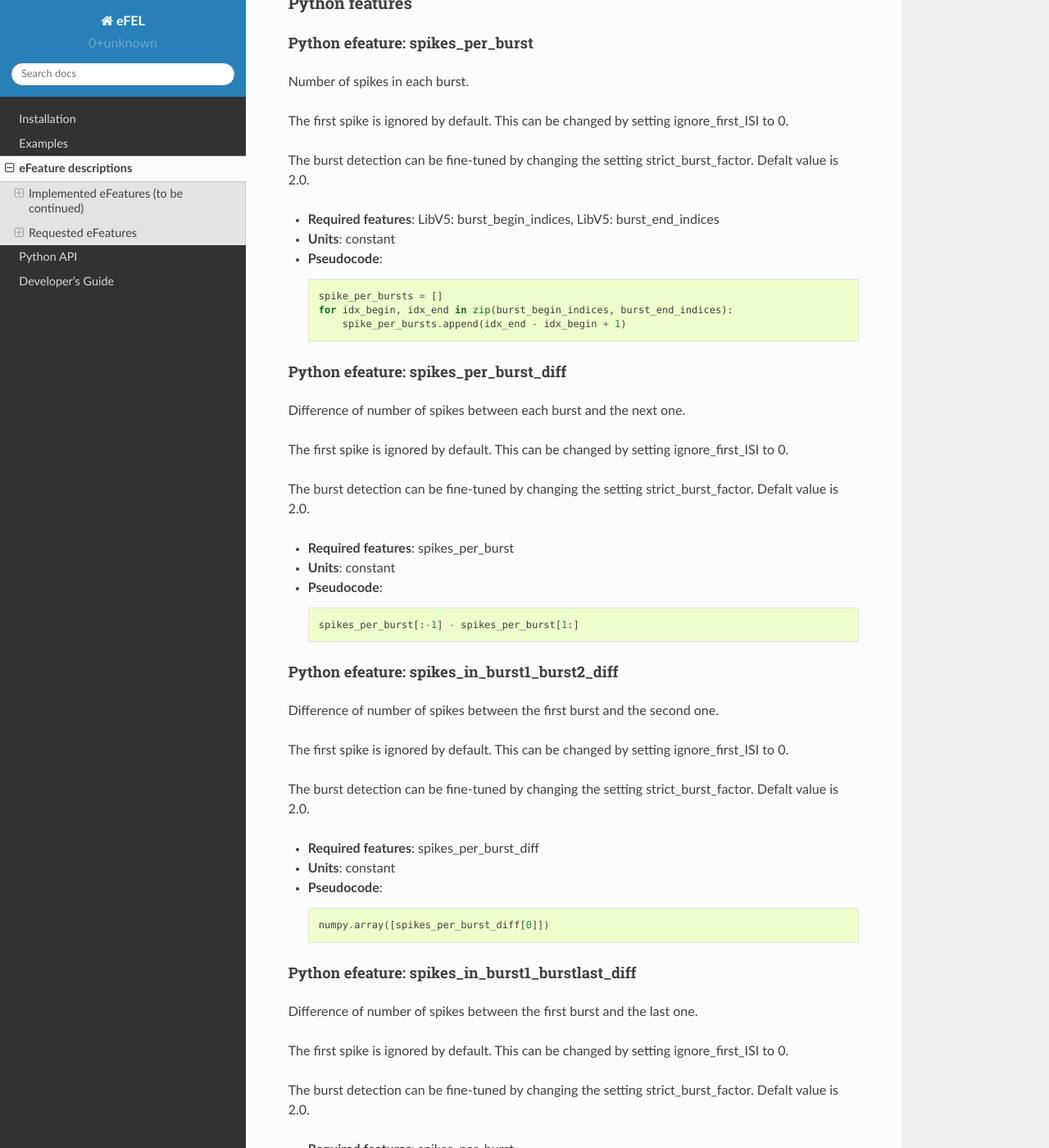
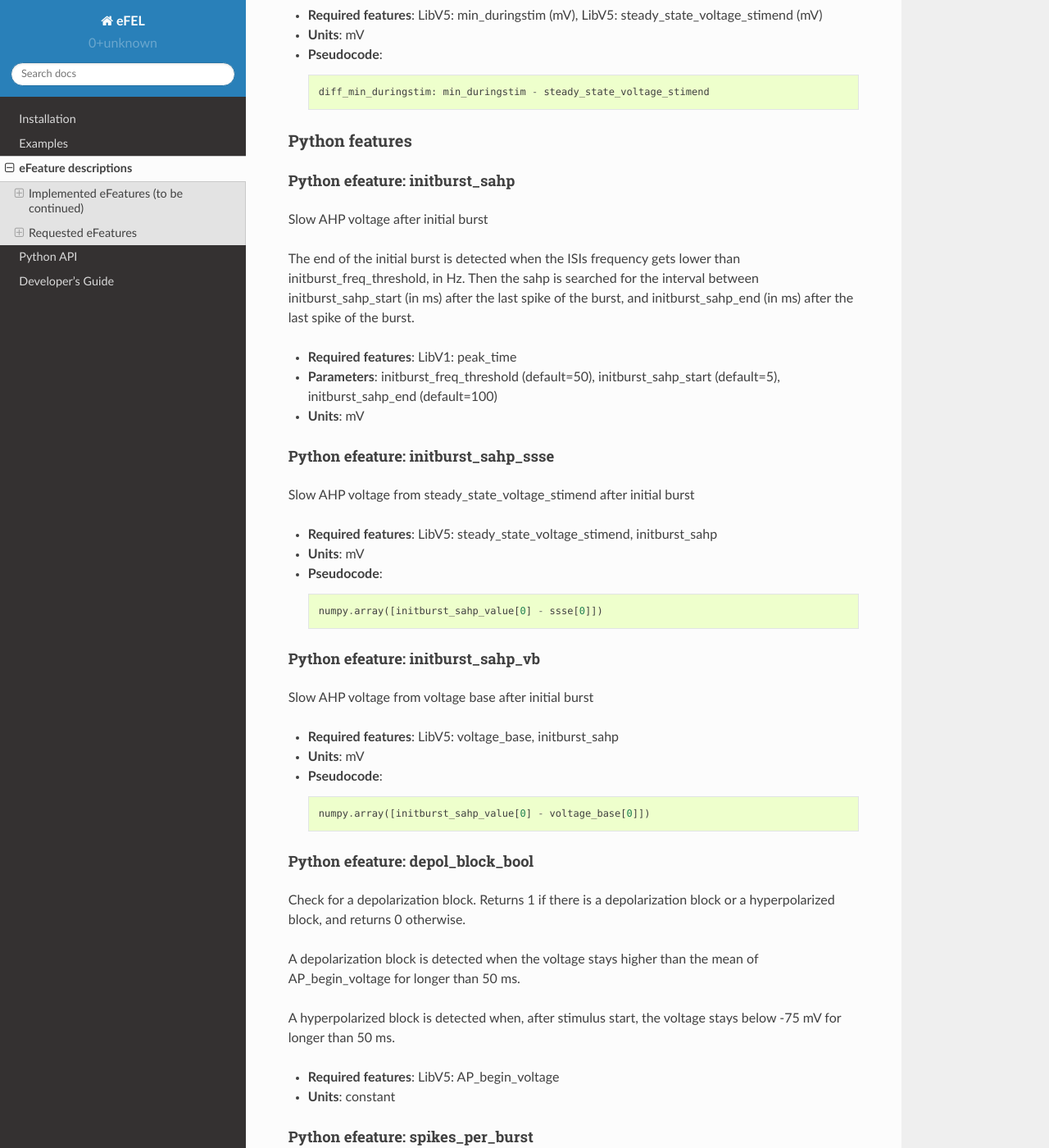
Before and after one commit to BlueBrain/eFEL, a Sphinx documentation site: the page built from docs/source/eFeatures.rst, in a window 1280 px wide and 1400 px high, scrolled down 41227 px. Shown: the whole window at 82% size. Built offline with Sphinx 7.4.7 and the Read the Docs theme 2.0.0, drawn with Linux system fonts in a browser that asks for light colours; some of the changed text lies outside the part shown.

Commit message:
complete python features in the doc

```diff
--- a/docs/source/eFeatures.rst
+++ b/docs/source/eFeatures.rst
@@ -761,10 +761,19 @@ Difference of the amplitude of two subsequent peaks
 
 .. image:: _static/figures/AHP.png
 
+LibV5 : min_AHP_values
+~~~~~~~~~~~~~~~~~~~~~~
+
+Absolute voltage values at the first after-hyperpolarization.
+
+- **Required features**: LibV5:min_AHP_indices
+- **Units**: mV
+
 LibV5 : AHP_depth_abs
 ~~~~~~~~~~~~~~~~~~~~~
 
-Absolute voltage values at the first after-hyperpolarization
+Absolute voltage values at the first after-hyperpolarization.
+Is the same as min_AHP_values
 
 - **Required features**: LibV5:min_AHP_values (mV)
 - **Units**: mV
@@ -1882,6 +1891,53 @@ Difference between minimum and steady state during stimulation
 Python features
 ---------------
 
+Python efeature: initburst_sahp
+~~~~~~~~~~~~~~~~~~~~~~~~~~~~~~~
+
+Slow AHP voltage after initial burst
+
+The end of the initial burst is detected when the ISIs frequency gets lower than initburst_freq_threshold, in Hz.
+Then the sahp is searched for the interval between initburst_sahp_start (in ms) after the last spike of the burst,
+and initburst_sahp_end (in ms) after the last spike of the burst.
+
+- **Required features**: LibV1: peak_time
+- **Parameters**: initburst_freq_threshold (default=50), initburst_sahp_start (default=5), initburst_sahp_end (default=100)
+- **Units**: mV
+
+Python efeature: initburst_sahp_ssse
+~~~~~~~~~~~~~~~~~~~~~~~~~~~~~~~~~~~~
+
+Slow AHP voltage from steady_state_voltage_stimend after initial burst
+
+- **Required features**: LibV5: steady_state_voltage_stimend, initburst_sahp
+- **Units**: mV
+- **Pseudocode**: ::
+
+    numpy.array([initburst_sahp_value[0] - ssse[0]])
+
+Python efeature: initburst_sahp_vb
+~~~~~~~~~~~~~~~~~~~~~~~~~~~~~~~~~~
+
+Slow AHP voltage from voltage base after initial burst
+
+- **Required features**: LibV5: voltage_base, initburst_sahp
+- **Units**: mV
+- **Pseudocode**: ::
+
+    numpy.array([initburst_sahp_value[0] - voltage_base[0]])
+
+Python efeature: depol_block_bool
+~~~~~~~~~~~~~~~~~~~~~~~~~~~~~~~~~
+
+Check for a depolarization block. Returns 1 if there is a depolarization block or a hyperpolarized block, and returns 0 otherwise.
+
+A depolarization block is detected when the voltage stays higher than the mean of AP_begin_voltage for longer than 50 ms.
+
+A hyperpolarized block is detected when, after stimulus start, the voltage stays below -75 mV for longer than 50 ms.
+
+- **Required features**: LibV5: AP_begin_voltage
+- **Units**: constant
+
 Python efeature: spikes_per_burst
 ~~~~~~~~~~~~~~~~~~~~~~~~~~~~~~~~~
 
```
Also changed, not shown: 1 other file.
